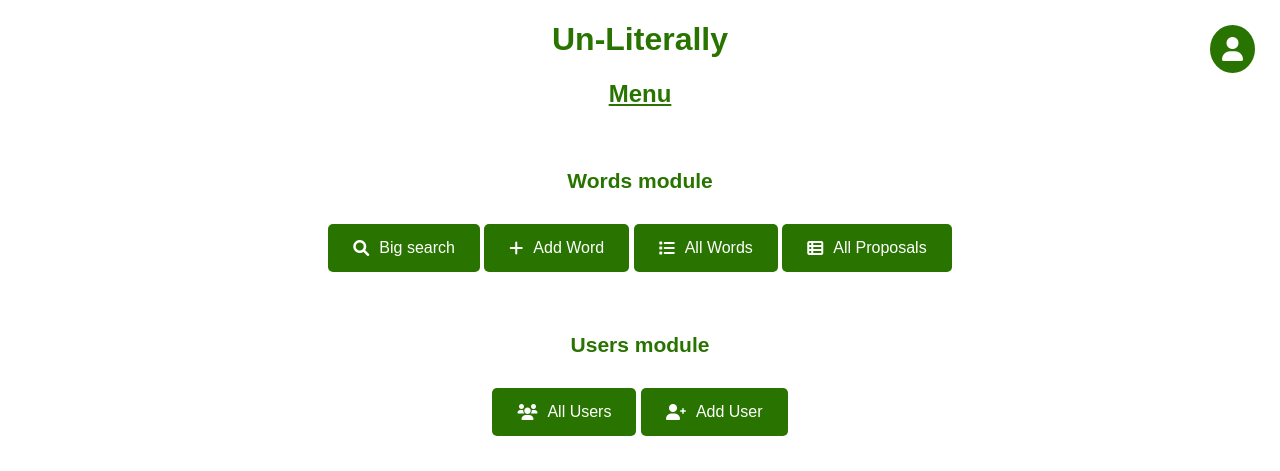
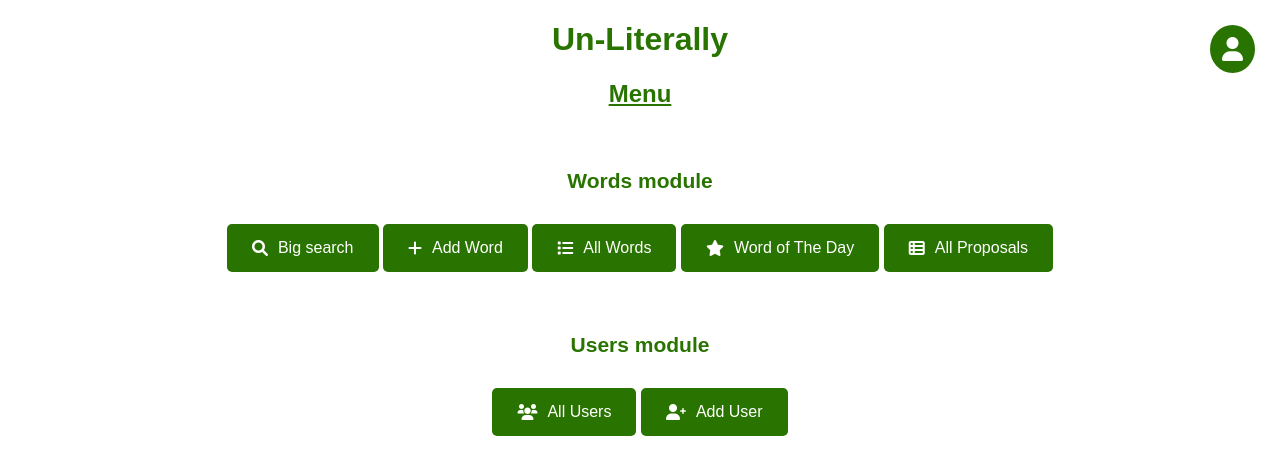
Before and after one commit to maciejunio999/un-literally, a Flask app: page /menu in a window 1280 px wide. Shown: the top 471 px of the page. Run offline with Flask 3, Linux system fonts and the light colour scheme; a user stored in the database is signed in.

Commit message:
see word of the day

```diff
--- a/app.py
+++ b/app.py
@@ -186,7 +186,7 @@ def log_events(flag, title, description):
 
 
 ###################################################################################################################################
-#   Wrod of the day
+#   Word of the day
 ###################################################################################################################################
 
 @app.route('/see_word_of_the_day', methods=['GET'])
@@ -196,13 +196,25 @@ def see_word_of_the_day():
         call_for_word_of_the_day()
         today = datetime.now(POLAND_TZ).date()
         word_to_show = db.session.query(Word).filter(Word.last_as_word_of_the_day != None).order_by(Word.last_as_word_of_the_day.desc()).first()
+
         if today != word_to_show.last_as_word_of_the_day.date():
-            return True
+            title = 'There was an issue while looking for word of the day'
+            log_events(flag='ER?', title=title, description=e)
+            return render_template('error_page.html', message=title)
         else:
             todays_last_as_word_of_literally = False
             previous_page = 'word_of_the_day'
             title = 'Word of the day!'
-            return render_template('show_word.html', word=word_to_show, previous_page=previous_page, todays_last_as_word_of_literally=todays_last_as_word_of_literally, title=title)
+            word_to_show.searched += 1
+            try:
+                db.session.commit()
+                log_events(flag='SRC', title=f'Searched for word with {word_to_show.content}', description=None)
+                return render_template('show_word.html', word=word_to_show, previous_page=previous_page, todays_last_as_word_of_literally=todays_last_as_word_of_literally, title=title)
+            except Exception as e:
+                db.session.rollback()
+                title = f'There was an issue looking up for word: {word_to_show.content}'
+                log_events(flag='ER?', title=title, description=e)
+                return render_template('error_page.html', message=title)
     except Exception as e:
         title = 'There was an issue while looking for word of the day'
         log_events(flag='ER?', title=title, description=e)
--- a/check_database.py
+++ b/check_database.py
@@ -15,6 +15,7 @@ def check_users():
             print("username: ", user.username)
             print("role: ", user.role_id)
             print("password: ", user.password)
+            print("notifications: ", user.notifications)
             print("="*20)
 
 # FUNCTION TO CHECK FEW WORDS IN DB
--- a/templates/menu.html
+++ b/templates/menu.html
@@ -17,6 +17,7 @@
             <button class="menu_button" onclick="window.location='/big_search'"><i class="fas fa-search"></i> Big search</button>
             <button class="menu_button" onclick="window.location='/add_word'"><i class="fas fa-plus"></i> Add Word</button>
             <button class="menu_button" onclick="window.location='/all_words'"><i class="fas fa-list"></i> All Words</button>
+            <button class="menu_button" onclick="window.location='/see_word_of_the_day'"><i class="fa-solid fa-star"></i> Word of The Day</button>
             {% if current_user.role_id == 1 %}
                 <button class="menu_button" onclick="window.location='/all_proposals'"><i class="fas fa-th-list"></i> All Proposals</button>
             {% endif %}
```
Also changed, not shown: instance/words.db.
